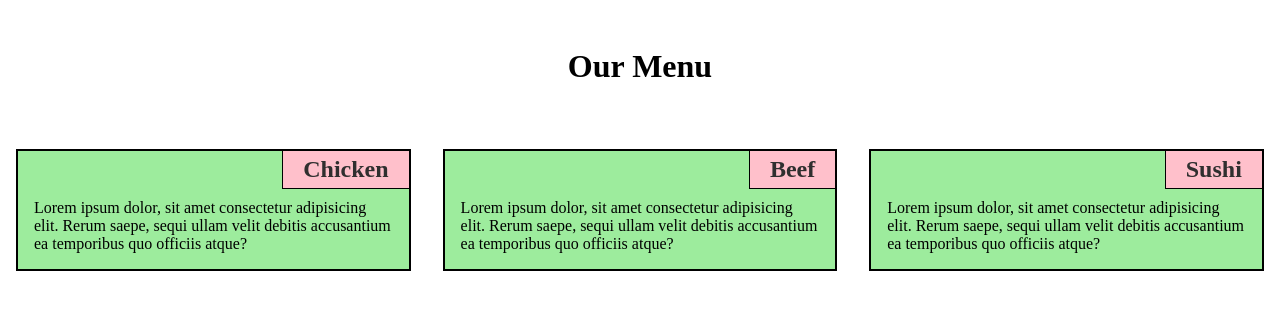
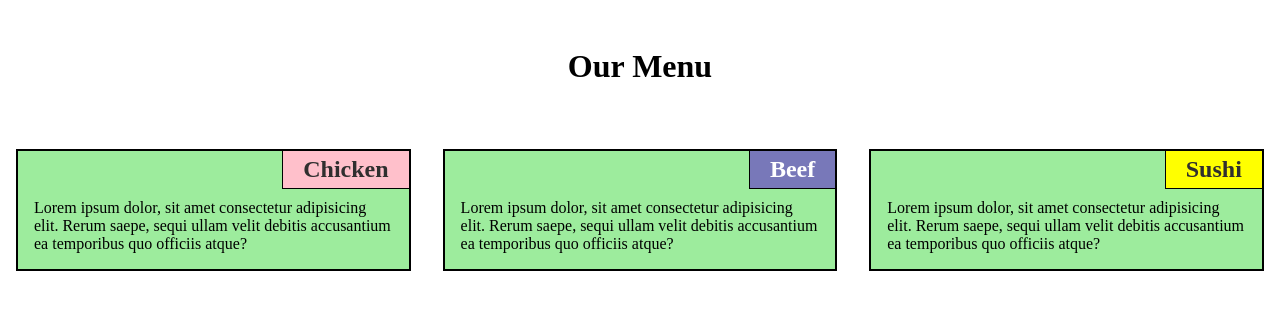
Before and after one commit to DhruvAhuja23/html-css-js, a plain HTML site: page mod2_solution/index.html in a window 1280 px wide. Drawn offline with Linux system fonts and the light colour scheme.

Commit message:
added colors

```diff
--- a/mod2_solution/css/style.css
+++ b/mod2_solution/css/style.css
@@ -12,7 +12,20 @@
   margin: 1.5em;
 }
 
-div.main-content{
+.sushi {
+  background-color: yellow;
+}
+
+.chicken {
+  background-color: pink;
+}
+
+.beef {
+  color: white;
+  background-color: rgb(120, 120, 185);
+}
+
+div.main-content {
   width: 100%;
 }
 
@@ -23,7 +36,6 @@ section {
 }
 
 section>span {
-    background-color: pink;
   float: right;
   padding: 5px 20px;
   border-bottom: 1px solid black;
--- a/mod2_solution/index.html
+++ b/mod2_solution/index.html
@@ -15,7 +15,7 @@
         <div class="col-lg-4 col-md-6">
 
             <section>
-                <span>Chicken</span>
+                <span class="chicken">Chicken</span>
                 <div>Lorem ipsum dolor, sit amet consectetur adipisicing elit. Rerum saepe, sequi ullam velit debitis
                     accusantium ea temporibus quo officiis atque?</div>
             </section>
@@ -23,7 +23,7 @@
         <div class="col-lg-4 col-md-6">
 
             <section>
-                <span>Beef</span>
+                <span class="beef">Beef</span>
                 <div>Lorem ipsum dolor, sit amet consectetur adipisicing elit. Rerum saepe, sequi ullam velit debitis
                     accusantium ea temporibus quo officiis atque?</div>
             </section>
@@ -31,7 +31,7 @@
         <div class="col-lg-4 col-md-12">
 
             <section>
-                <span>Sushi</span>
+                <span class="sushi">Sushi</span>
                 <div>Lorem ipsum dolor, sit amet consectetur adipisicing elit. Rerum saepe, sequi ullam velit debitis
                     accusantium ea temporibus quo officiis atque?</div>
             </section>
```
Lines whose indentation alone changed are shown as unchanged.
